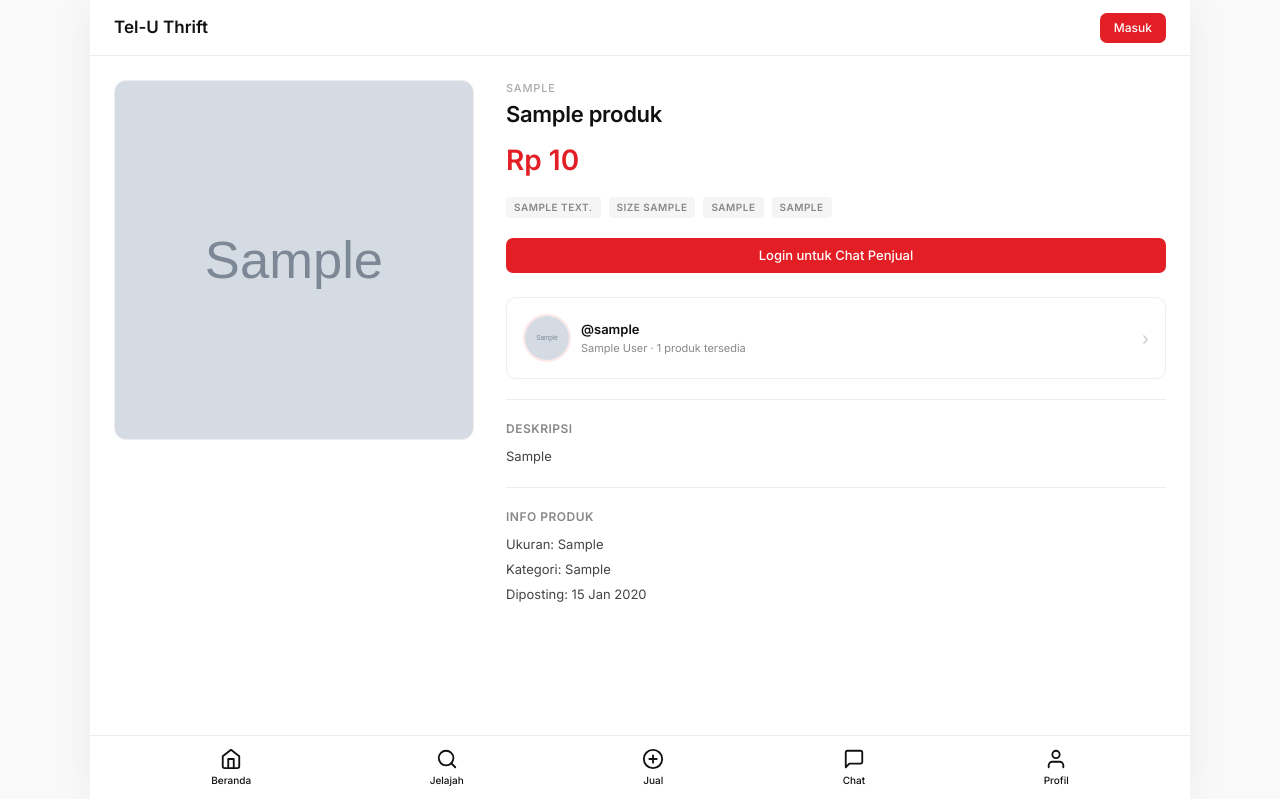
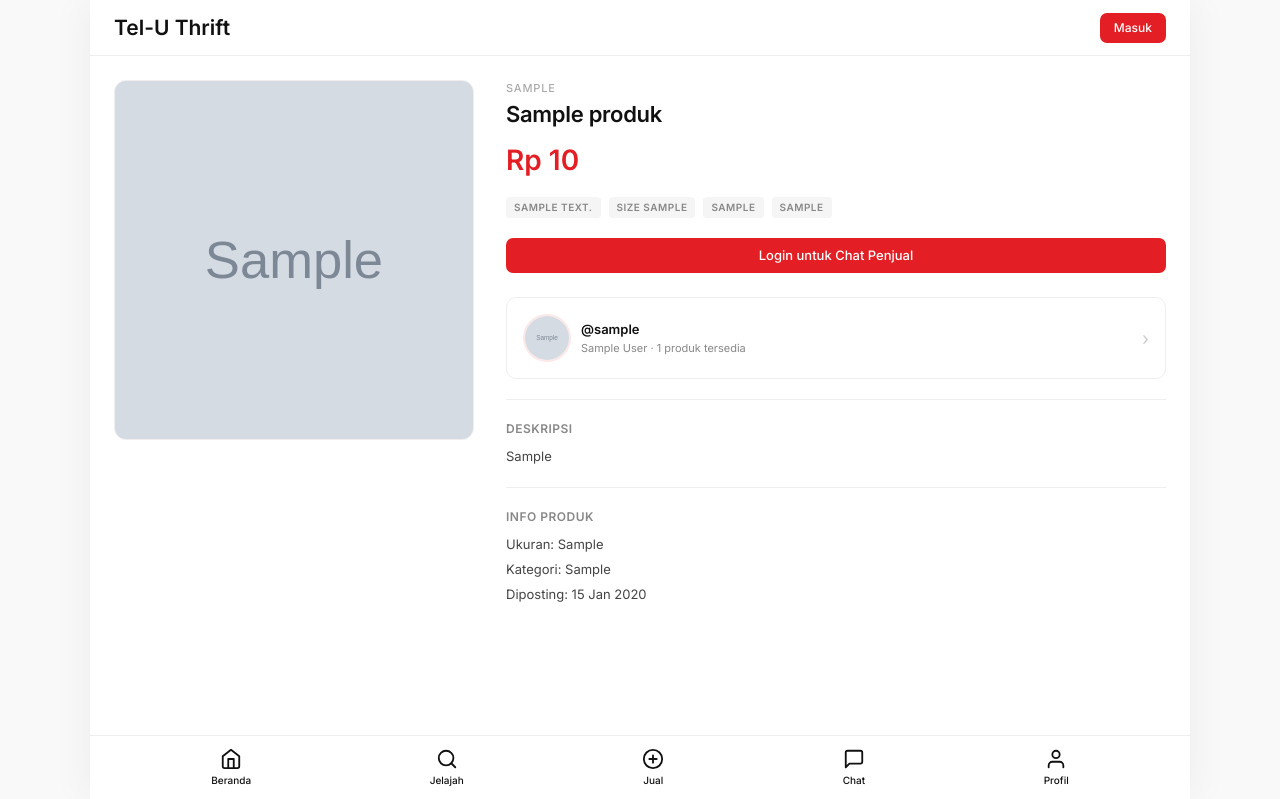
Before and after one commit to PBW-1-2026/4903-tubes-team-7, a PHP site: page /detail.php?id=1 in a window 1280 px wide. Shown: the top 799 px of the page. Run offline with PHP 8.4, Linux system fonts and the light colour scheme; tables that the repository leaves empty or names only in its code hold one stand-in row (values such as "Sample post"); grey boxes marked "Sample" are stand-in pictures.

Commit message:
penyamann logo

```diff
--- a/teluThrift/detail.php
+++ b/teluThrift/detail.php
@@ -11,7 +11,7 @@
 <div class="bungkus">
 
 <nav class="navigasi">
-    <h2 class="logo">Tel-U Thrift</h2>
+    <h2>Tel-U Thrift</h2>
     <div class="kanan">
         <?php if (!$sudah_login): ?>
         <a href="login.php" class="tombol tombol-merah tombol-kecil">Masuk</a>
```
